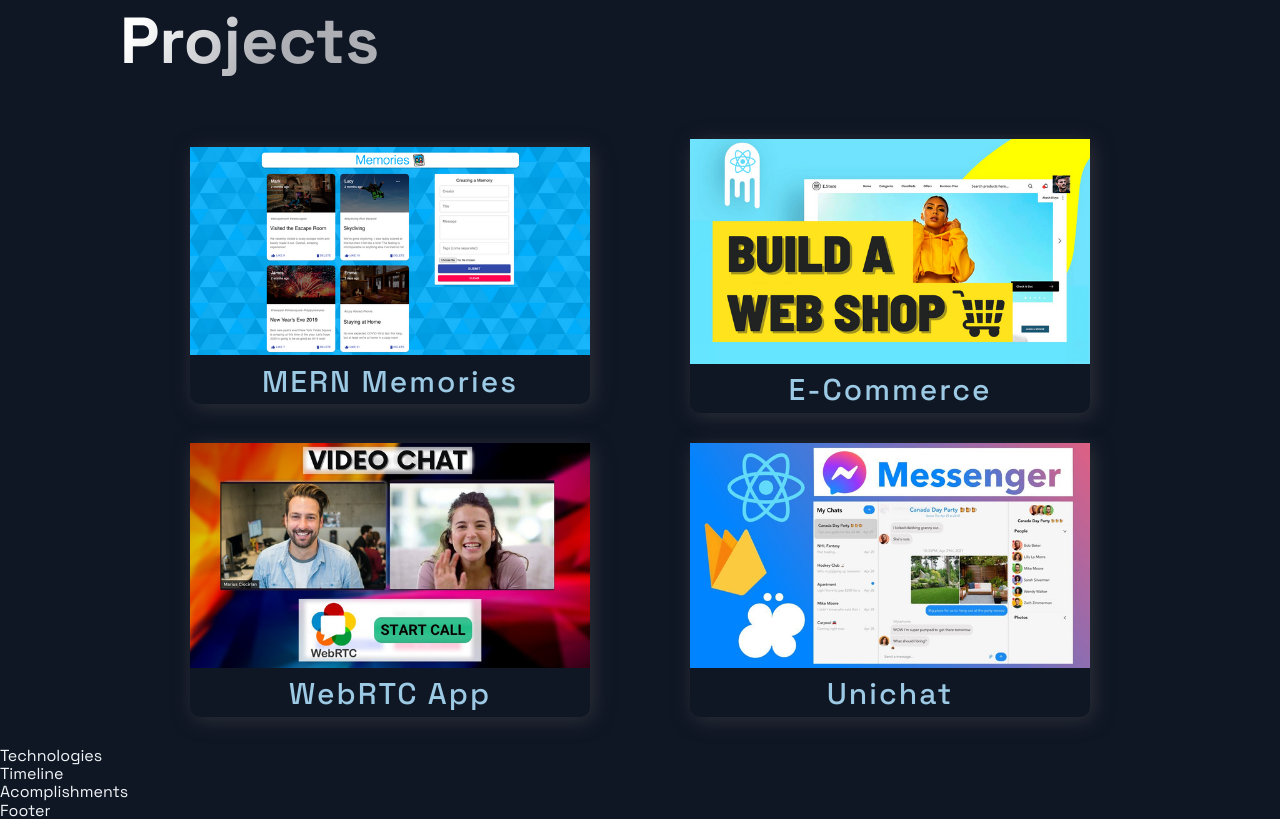
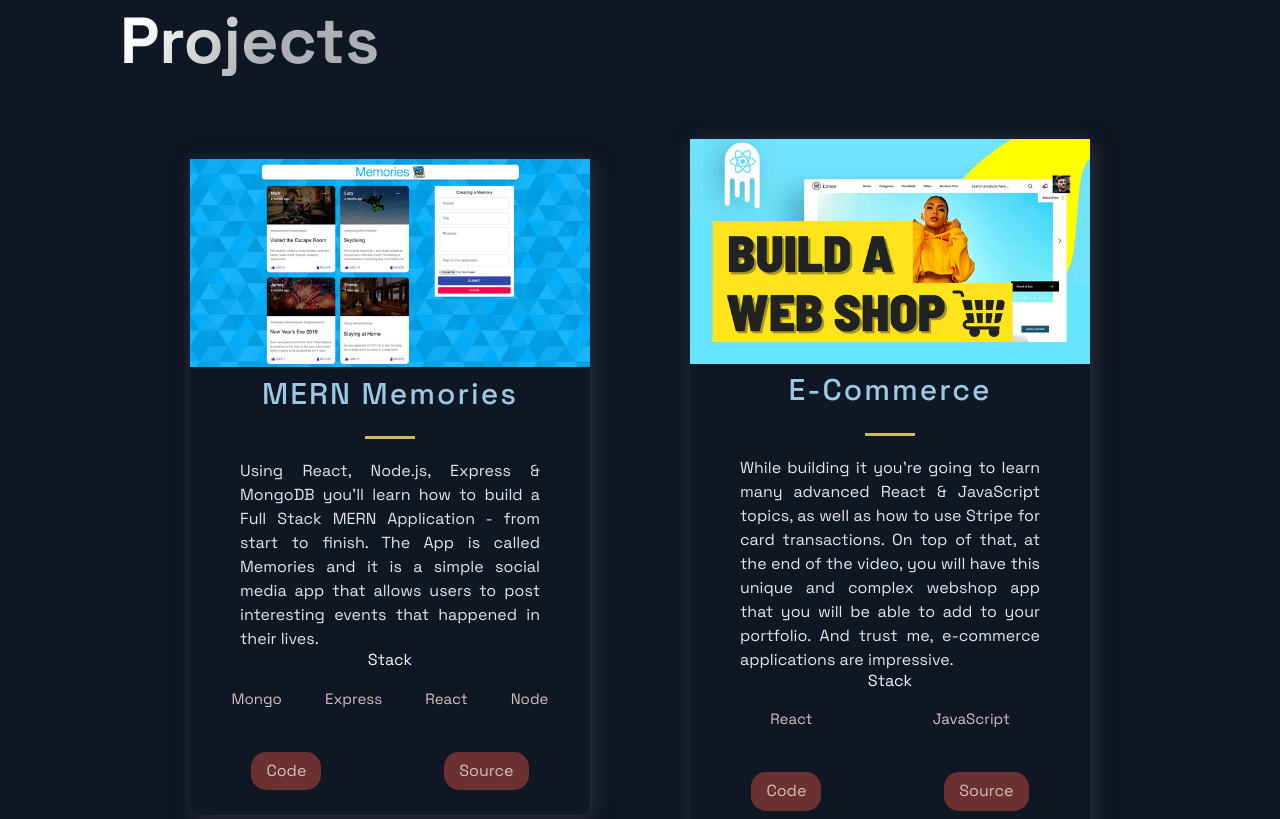
Before and after one commit to efren7777/portfolio_website, a Next.js app in the folder portfolio_website-STARTER/: page / in a window 1280 px wide. Shown: the part 700-1519 px from the top of the page. Built offline with nearby package versions, Linux system fonts and the light colour scheme.

Commit message:
finishing the projects section

```diff
--- a/portfolio_website-STARTER/src/components/Projects/Projects.js
+++ b/portfolio_website-STARTER/src/components/Projects/Projects.js
@@ -23,10 +23,27 @@
     <SectionDivider />
     <SectionTitle main>Projects</SectionTitle>
     <GridContainer>
-      {projects.map((project) => (
-        <BlogCard key ={project.id}>
-          <Img src={project.image} />
-          <HeaderThree title>{project.title}</HeaderThree>
+      {projects.map(({id, image, title, description, tags, source, visit}) => (
+        <BlogCard key ={id}>
+          <Img src={image} />
+          <TitleContent>
+          <HeaderThree title>{title}</HeaderThree>
+          <Hr />
+          </ TitleContent>
+          <CardInfo>{description}</CardInfo>
+          <div>
+            <TitleContent>Stack</TitleContent>
+            <TagList>
+              {tags.map((tag,i) => (
+                <Tag key={i}>{tag}</Tag>
+              ))}
+            </TagList>
+          </div>
+          <UtilityList>
+            <ExternalLinks href={visit}>Code</ExternalLinks>
+            <ExternalLinks href={source}>Source</ExternalLinks>
+          </UtilityList>
+
         </BlogCard>
       ))}
     </GridContainer>
```
